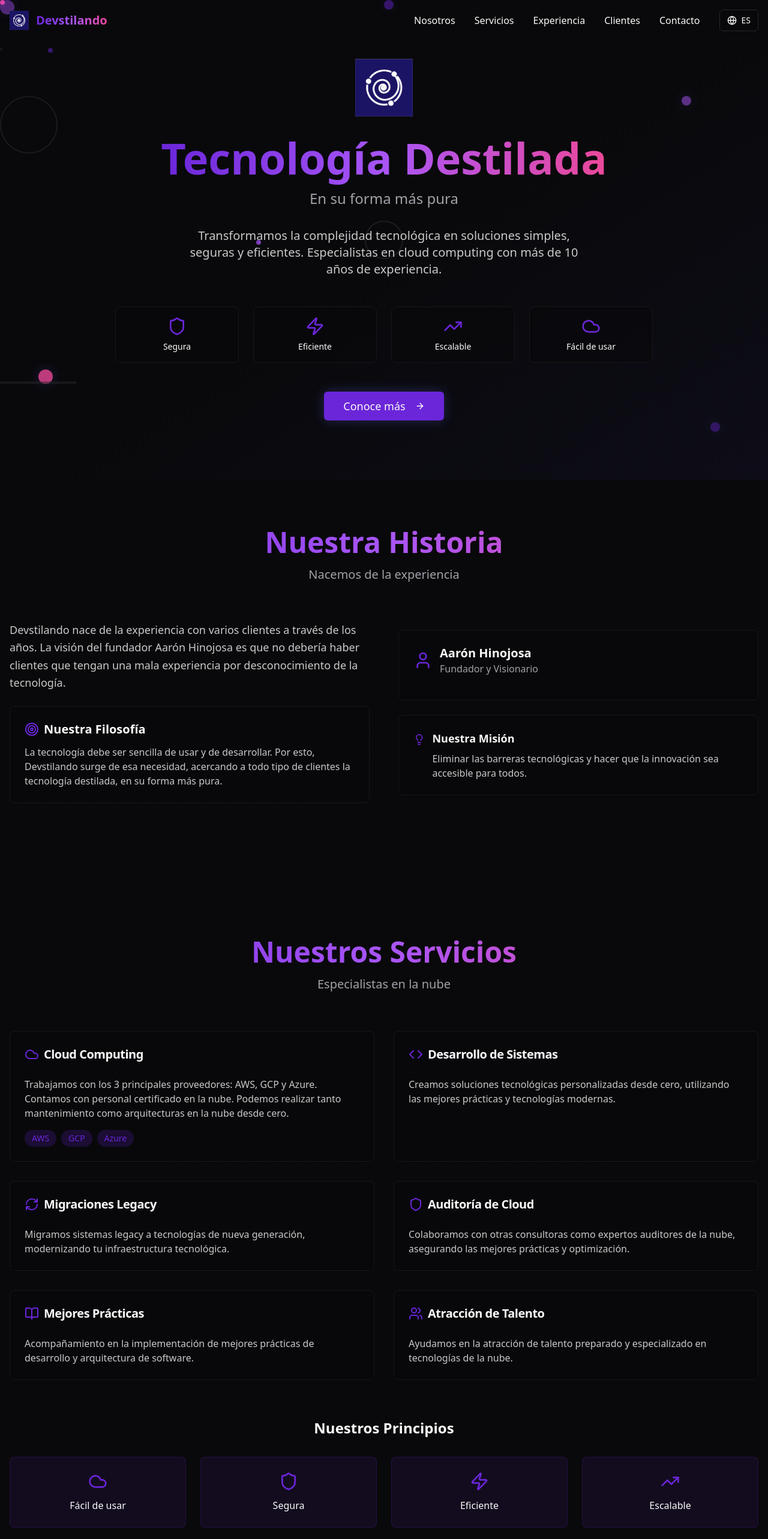
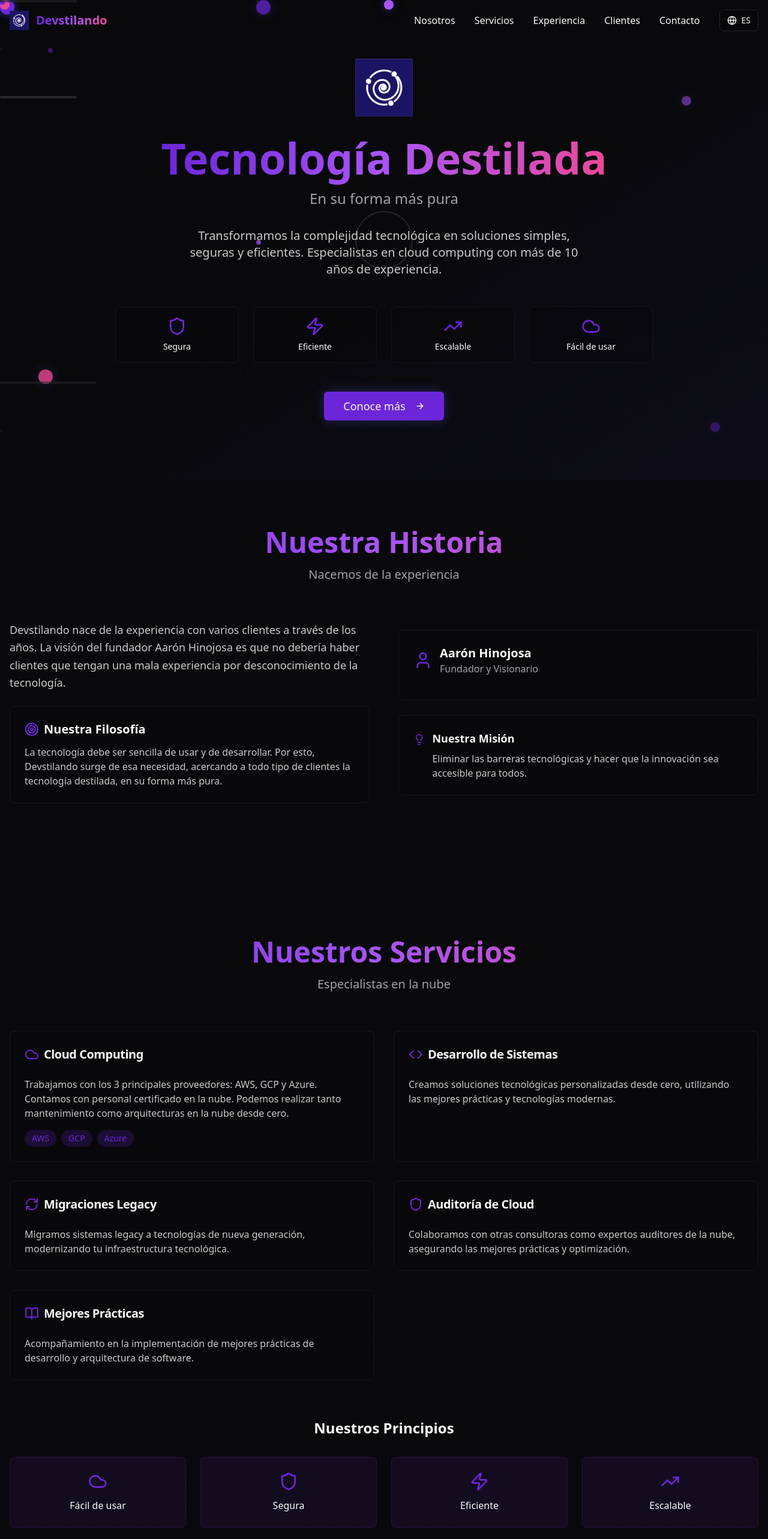
Before and after one commit to Devstilando/devstilando.github.io, a React (Vite) app: page / in a window 1280 px wide. Shown: the top 2566 px of the page at 60% size. Built offline with nearby package versions, Linux system fonts and the light colour scheme.

Commit message:
Remove talent attraction and enhance hero
Remove talent attraction section and add more animated background elements to the hero section.

```diff
--- a/src/components/HeroSection.jsx
+++ b/src/components/HeroSection.jsx
@@ -1,4 +1,3 @@
-
 import { Button } from '@/components/ui/button';
 import { ArrowRight, Cloud, Shield, Zap, TrendingUp } from 'lucide-react';
 import CircularNode from './CircularNode';
@@ -42,40 +41,90 @@ const HeroSection = ({ language }) => {
 
   return (
     <section className="relative min-h-screen flex items-center justify-center overflow-hidden bg-gradient-to-br from-background via-background to-devstilando-950/20">
-      {/* Enhanced Animated Background Nodes with More Connections */}
+      {/* Massively Enhanced Animated Background Nodes */}
       <div className="absolute inset-0 overflow-hidden">
-        {/* Primary Nodes */}
+        {/* Layer 1 - Primary Nodes */}
         <CircularNode size="sm" className="absolute top-20 left-20 animate-float" delay={0} />
         <CircularNode size="md" variant="secondary" className="absolute top-40 right-32 animate-float" delay={1} />
         <CircularNode size="lg" variant="accent" className="absolute bottom-40 left-16 animate-float" delay={2} />
         <CircularNode size="md" className="absolute bottom-20 right-20 animate-float" delay={0.5} />
         <CircularNode size="sm" variant="secondary" className="absolute top-1/2 left-1/3 animate-float" delay={1.5} />
-
-        {/* Additional Nodes for More Texture */}
         <CircularNode size="sm" variant="accent" className="absolute top-32 right-16 animate-float" delay={2.5} />
         <CircularNode size="md" variant="primary" className="absolute top-60 left-1/2 animate-float" delay={3} />
         <CircularNode size="sm" className="absolute bottom-32 left-1/4 animate-float" delay={1.2} />
         <CircularNode size="lg" variant="secondary" className="absolute top-1/3 right-1/4 animate-float" delay={0.8} />
         <CircularNode size="sm" variant="accent" className="absolute bottom-60 right-1/3 animate-float" delay={2.2} />
 
-        {/* Enhanced Connection Lines - More Visible and Varied */}
-        <div className="absolute top-20 left-20 w-48 h-1 bg-gradient-to-r from-primary/60 via-primary/40 to-transparent transform rotate-45 opacity-50 animate-pulse"></div>
-        <div className="absolute top-40 right-32 w-32 h-1 bg-gradient-to-r from-purple-500/60 via-purple-500/40 to-transparent transform -rotate-12 opacity-50 animate-pulse" style={{animationDelay: '1s'}}></div>
-        <div className="absolute bottom-40 left-16 w-56 h-1 bg-gradient-to-r from-pink-500/60 via-pink-500/40 to-transparent transform rotate-12 opacity-50 animate-pulse" style={{animationDelay: '2s'}}></div>
-        <div className="absolute top-1/2 left-1/3 w-40 h-1 bg-gradient-to-r from-primary/60 via-primary/40 to-transparent transform -rotate-45 opacity-40 animate-pulse" style={{animationDelay: '1.5s'}}></div>
-        <div className="absolute top-32 right-16 w-36 h-1 bg-gradient-to-r from-pink-500/60 via-pink-500/40 to-transparent transform rotate-30 opacity-50 animate-pulse" style={{animationDelay: '2.5s'}}></div>
-        <div className="absolute bottom-32 left-1/4 w-44 h-1 bg-gradient-to-r from-purple-500/60 via-purple-500/40 to-transparent transform -rotate-20 opacity-40 animate-pulse" style={{animationDelay: '1.2s'}}></div>
+        {/* Layer 2 - Secondary Nodes */}
+        <CircularNode size="md" variant="accent" className="absolute top-16 left-1/2 animate-float" delay={3.5} />
+        <CircularNode size="sm" className="absolute top-80 right-12 animate-float" delay={4} />
+        <CircularNode size="lg" variant="primary" className="absolute bottom-16 left-1/3 animate-float" delay={4.5} />
+        <CircularNode size="md" variant="secondary" className="absolute top-1/4 left-12 animate-float" delay={5} />
+        <CircularNode size="sm" variant="accent" className="absolute bottom-1/4 right-12 animate-float" delay={5.5} />
+        <CircularNode size="lg" className="absolute top-3/4 right-1/2 animate-float" delay={6} />
+        <CircularNode size="sm" variant="primary" className="absolute top-12 right-1/3 animate-float" delay={6.5} />
+        <CircularNode size="md" variant="secondary" className="absolute bottom-12 left-1/2 animate-float" delay={7} />
 
-        {/* Circular Connection Arcs - More Visible */}
-        <div className="absolute top-40 left-40 w-24 h-24 border-2 border-primary/30 rounded-full animate-pulse opacity-60" style={{animationDelay: '0.5s'}}></div>
-        <div className="absolute bottom-40 right-40 w-32 h-32 border-2 border-purple-500/30 rounded-full animate-pulse opacity-50" style={{animationDelay: '1.5s'}}></div>
-        <div className="absolute top-1/2 left-1/2 w-16 h-16 border-2 border-pink-500/30 rounded-full animate-pulse opacity-70 transform -translate-x-1/2 -translate-y-1/2" style={{animationDelay: '2.5s'}}></div>
-        <div className="absolute top-20 right-1/3 w-20 h-20 border-2 border-primary/40 rounded-full animate-pulse opacity-40" style={{animationDelay: '3s'}}></div>
+        {/* Layer 3 - Tertiary Nodes */}
+        <CircularNode size="sm" variant="accent" className="absolute top-1/3 left-2/3 animate-float" delay={7.5} />
+        <CircularNode size="lg" variant="primary" className="absolute bottom-1/3 right-2/3 animate-float" delay={8} />
+        <CircularNode size="md" className="absolute top-2/3 left-1/4 animate-float" delay={8.5} />
+        <CircularNode size="sm" variant="secondary" className="absolute bottom-2/3 right-1/4 animate-float" delay={9} />
+        <CircularNode size="md" variant="accent" className="absolute top-1/4 right-2/3 animate-float" delay={9.5} />
+        <CircularNode size="sm" variant="primary" className="absolute bottom-3/4 left-2/3 animate-float" delay={10} />
 
-        {/* Dotted Connection Paths */}
-        <div className="absolute top-24 left-24 w-0.5 h-32 bg-gradient-to-b from-primary/40 to-transparent opacity-60 animate-pulse"></div>
-        <div className="absolute bottom-24 right-24 w-0.5 h-28 bg-gradient-to-t from-purple-500/40 to-transparent opacity-50 animate-pulse" style={{animationDelay: '1s'}}></div>
-        <div className="absolute top-1/2 right-1/4 w-20 h-0.5 bg-gradient-to-r from-pink-500/40 to-transparent opacity-60 animate-pulse" style={{animationDelay: '2s'}}></div>
+        {/* Enhanced Connection Lines - Much More Visible */}
+        <div className="absolute top-20 left-20 w-64 h-1 bg-gradient-to-r from-primary/80 via-primary/60 to-transparent transform rotate-45 opacity-70 animate-pulse"></div>
+        <div className="absolute top-40 right-32 w-48 h-1 bg-gradient-to-r from-purple-500/80 via-purple-500/60 to-transparent transform -rotate-12 opacity-70 animate-pulse" style={{animationDelay: '1s'}}></div>
+        <div className="absolute bottom-40 left-16 w-72 h-1 bg-gradient-to-r from-pink-500/80 via-pink-500/60 to-transparent transform rotate-12 opacity-70 animate-pulse" style={{animationDelay: '2s'}}></div>
+        <div className="absolute top-1/2 left-1/3 w-56 h-1 bg-gradient-to-r from-primary/80 via-primary/60 to-transparent transform -rotate-45 opacity-60 animate-pulse" style={{animationDelay: '1.5s'}}></div>
+        <div className="absolute top-32 right-16 w-52 h-1 bg-gradient-to-r from-pink-500/80 via-pink-500/60 to-transparent transform rotate-30 opacity-70 animate-pulse" style={{animationDelay: '2.5s'}}></div>
+        <div className="absolute bottom-32 left-1/4 w-60 h-1 bg-gradient-to-r from-purple-500/80 via-purple-500/60 to-transparent transform -rotate-20 opacity-60 animate-pulse" style={{animationDelay: '1.2s'}}></div>
+
+        {/* Additional Connection Lines */}
+        <div className="absolute top-16 left-1/2 w-40 h-1 bg-gradient-to-r from-pink-500/70 via-pink-500/50 to-transparent transform rotate-60 opacity-60 animate-pulse" style={{animationDelay: '3.5s'}}></div>
+        <div className="absolute bottom-16 right-1/3 w-44 h-1 bg-gradient-to-r from-primary/70 via-primary/50 to-transparent transform -rotate-30 opacity-60 animate-pulse" style={{animationDelay: '4s'}}></div>
+        <div className="absolute top-3/4 left-1/4 w-36 h-1 bg-gradient-to-r from-purple-500/70 via-purple-500/50 to-transparent transform rotate-15 opacity-60 animate-pulse" style={{animationDelay: '4.5s'}}></div>
+        <div className="absolute bottom-1/4 right-1/2 w-48 h-1 bg-gradient-to-r from-pink-500/70 via-pink-500/50 to-transparent transform -rotate-60 opacity-60 animate-pulse" style={{animationDelay: '5s'}}></div>
+
+        {/* Enhanced Circular Connection Arcs - More Visible and Varied */}
+        <div className="absolute top-40 left-40 w-32 h-32 border-2 border-primary/50 rounded-full animate-pulse opacity-80" style={{animationDelay: '0.5s'}}></div>
+        <div className="absolute bottom-40 right-40 w-40 h-40 border-2 border-purple-500/50 rounded-full animate-pulse opacity-70" style={{animationDelay: '1.5s'}}></div>
+        <div className="absolute top-1/2 left-1/2 w-24 h-24 border-2 border-pink-500/50 rounded-full animate-pulse opacity-90 transform -translate-x-1/2 -translate-y-1/2" style={{animationDelay: '2.5s'}}></div>
+        <div className="absolute top-20 right-1/3 w-28 h-28 border-2 border-primary/60 rounded-full animate-pulse opacity-60" style={{animationDelay: '3s'}}></div>
+        <div className="absolute bottom-20 left-1/4 w-36 h-36 border-2 border-purple-500/40 rounded-full animate-pulse opacity-70" style={{animationDelay: '3.5s'}}></div>
+        <div className="absolute top-1/4 right-1/4 w-20 h-20 border-2 border-pink-500/60 rounded-full animate-pulse opacity-80" style={{animationDelay: '4s'}}></div>
+        <div className="absolute bottom-1/4 left-1/3 w-44 h-44 border-2 border-primary/40 rounded-full animate-pulse opacity-50" style={{animationDelay: '4.5s'}}></div>
+        <div className="absolute top-3/4 right-2/3 w-32 h-32 border-2 border-purple-500/60 rounded-full animate-pulse opacity-70" style={{animationDelay: '5s'}}></div>
+
+        {/* Dotted Connection Paths - More Visible */}
+        <div className="absolute top-24 left-24 w-1 h-40 bg-gradient-to-b from-primary/60 to-transparent opacity-80 animate-pulse"></div>
+        <div className="absolute bottom-24 right-24 w-1 h-36 bg-gradient-to-t from-purple-500/60 to-transparent opacity-70 animate-pulse" style={{animationDelay: '1s'}}></div>
+        <div className="absolute top-1/2 right-1/4 w-32 h-1 bg-gradient-to-r from-pink-500/60 to-transparent opacity-80 animate-pulse" style={{animationDelay: '2s'}}></div>
+        <div className="absolute bottom-1/3 left-1/3 w-1 h-32 bg-gradient-to-b from-primary/60 to-transparent opacity-70 animate-pulse" style={{animationDelay: '2.5s'}}></div>
+        <div className="absolute top-1/3 right-1/3 w-28 h-1 bg-gradient-to-r from-purple-500/60 to-transparent opacity-80 animate-pulse" style={{animationDelay: '3s'}}></div>
+
+        {/* Animated Gradient Overlays */}
+        <div className="absolute top-10 left-10 w-20 h-20 bg-gradient-radial from-primary/30 to-transparent rounded-full animate-pulse opacity-60" style={{animationDelay: '1s'}}></div>
+        <div className="absolute bottom-10 right-10 w-24 h-24 bg-gradient-radial from-purple-500/30 to-transparent rounded-full animate-pulse opacity-70" style={{animationDelay: '2s'}}></div>
+        <div className="absolute top-1/2 left-10 w-16 h-16 bg-gradient-radial from-pink-500/30 to-transparent rounded-full animate-pulse opacity-80" style={{animationDelay: '3s'}}></div>
+        <div className="absolute bottom-1/2 right-10 w-28 h-28 bg-gradient-radial from-primary/30 to-transparent rounded-full animate-pulse opacity-50" style={{animationDelay: '4s'}}></div>
+
+        {/* Moving Particles Effect */}
+        <div className="absolute top-0 left-0 w-full h-full">
+          {Array.from({ length: 15 }, (_, i) => (
+            <div
+              key={i}
+              className="absolute w-1 h-1 bg-primary/40 rounded-full animate-bounce"
+              style={{
+                left: `${Math.random() * 100}%`,
+                top: `${Math.random() * 100}%`,
+                animationDelay: `${Math.random() * 5}s`,
+                animationDuration: `${3 + Math.random() * 2}s`
+              }}
+            />
+          ))}
+        </div>
       </div>
 
       <div className="container mx-auto px-4 text-center relative z-10">
--- a/src/components/ServicesSection.jsx
+++ b/src/components/ServicesSection.jsx
@@ -1,6 +1,6 @@
 
 import { Card, CardContent, CardHeader, CardTitle } from '@/components/ui/card';
-import { Cloud, Shield, Zap, TrendingUp, Users, Award, Code, RefreshCw, BookOpen } from 'lucide-react';
+import { Cloud, Shield, Zap, TrendingUp, Code, RefreshCw, BookOpen } from 'lucide-react';
 
 const ServicesSection = ({ language }) => {
   const translations = {
@@ -11,8 +11,6 @@ const ServicesSection = ({ language }) => {
       cloudDescription: 'Trabajamos con los 3 principales proveedores: AWS, GCP y Azure. Contamos con personal certificado en la nube. Podemos realizar tanto mantenimiento como arquitecturas en la nube desde cero.',
       auditTitle: 'Auditoría de Cloud',
       auditDescription: 'Colaboramos con otras consultoras como expertos auditores de la nube, asegurando las mejores prácticas y optimización.',
-      talentTitle: 'Atracción de Talento',
-      talentDescription: 'Ayudamos en la atracción de talento preparado y especializado en tecnologías de la nube.',
       developmentTitle: 'Desarrollo de Sistemas',
       developmentDescription: 'Creamos soluciones tecnológicas personalizadas desde cero, utilizando las mejores prácticas y tecnologías modernas.',
       migrationTitle: 'Migraciones Legacy',
@@ -32,8 +30,6 @@ const ServicesSection = ({ language }) => {
       cloudDescription: 'We work with the 3 main providers: AWS, GCP and Azure. We have certified cloud personnel. We can perform both maintenance and cloud architectures from scratch.',
       auditTitle: 'Cloud Audit',
       auditDescription: 'We collaborate with other consultancies as expert cloud auditors, ensuring best practices and optimization.',
-      talentTitle: 'Talent Attraction',
-      talentDescription: 'We help in attracting prepared talent specialized in cloud technologies.',
       developmentTitle: 'System Development',
       developmentDescription: 'We create custom technological solutions from scratch, using best practices and modern technologies.',
       migrationTitle: 'Legacy Migrations',
@@ -127,18 +123,6 @@ const ServicesSection = ({ language }) => {
               <p className="text-foreground/80">{t.practicesDescription}</p>
             </CardContent>
           </Card>
-
-          <Card className="bg-card/50 backdrop-blur-sm border-border/50 hover:border-primary/50 transition-all duration-300">
-            <CardHeader>
-              <CardTitle className="flex items-center text-xl">
-                <Users className="w-6 h-6 text-primary mr-2" />
-                {t.talentTitle}
-              </CardTitle>
-            </CardHeader>
-            <CardContent>
-              <p className="text-foreground/80">{t.talentDescription}</p>
-            </CardContent>
-          </Card>
         </div>
 
         <div className="text-center mb-8">
```
